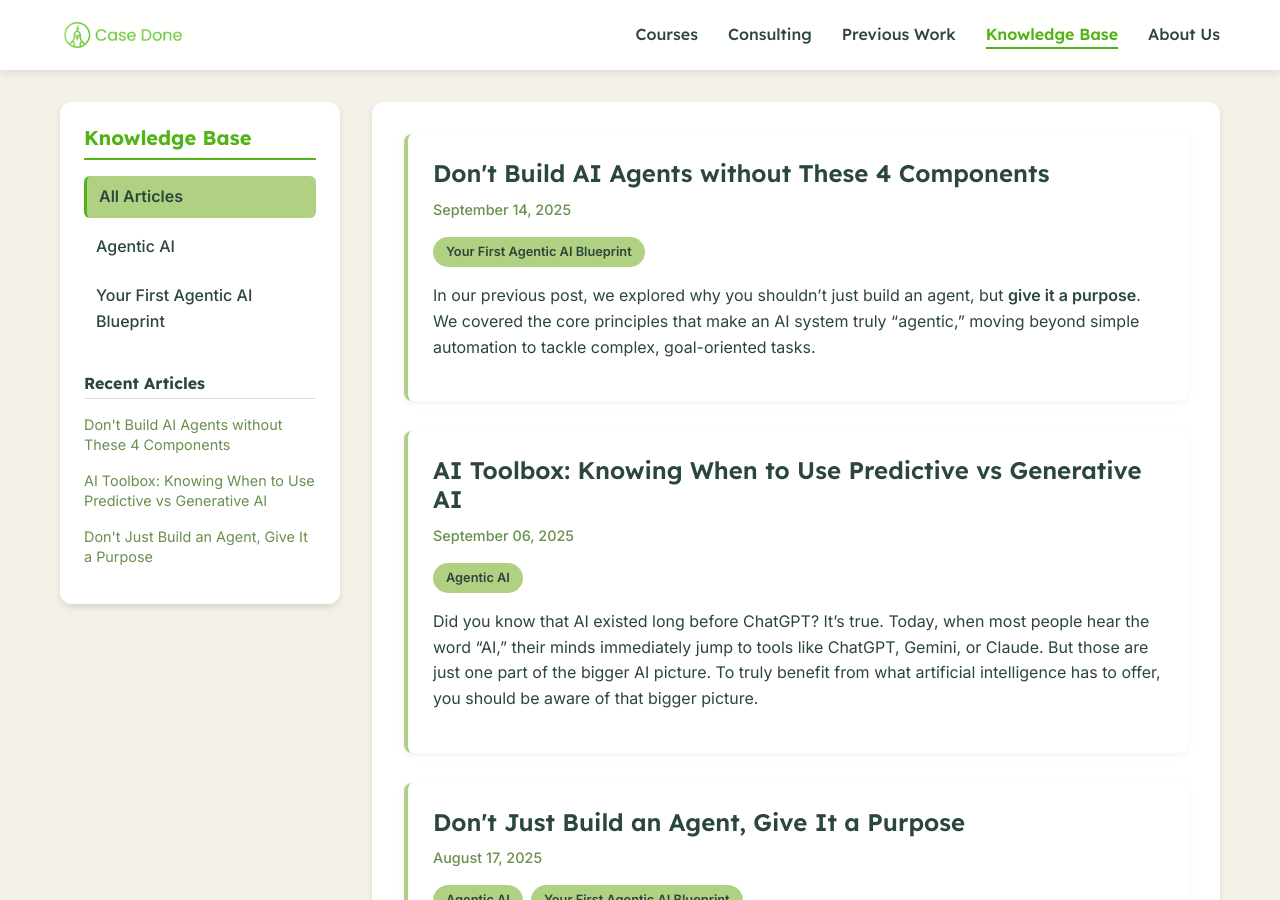
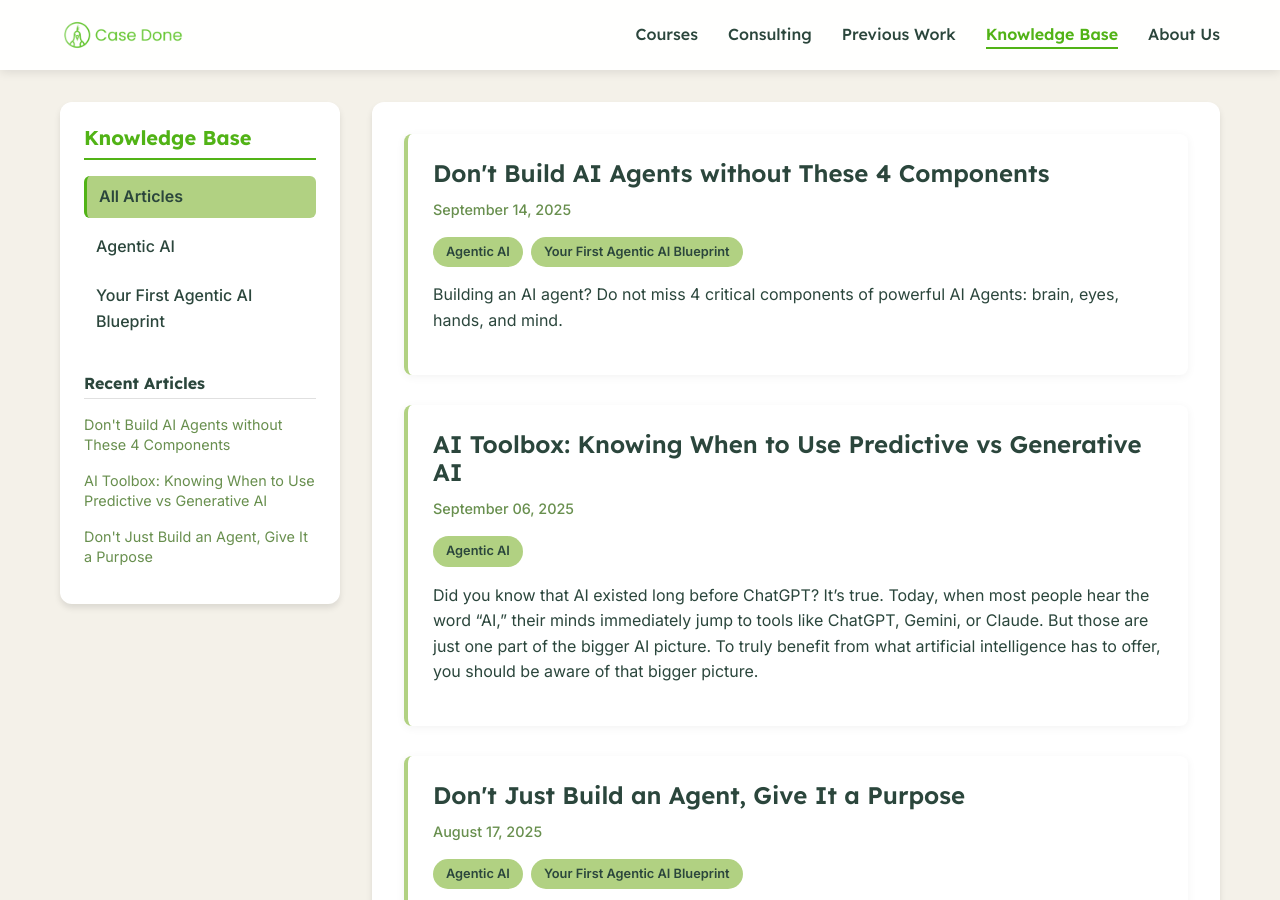
Before and after one commit to casedone/casedone, a Jekyll site: the page built from knowledge-base/index.md, in a window 1280 px wide and 900 px high. Built offline with Jekyll 4.4.1, drawn with Linux system fonts in a browser that asks for light colours; some of the changed text lies outside the part shown.

Commit message:
feat: add excerpt overrides and categories for AI agent blog posts

```diff
--- a/knowledge-base/_posts/2025-08-17-dont-just-build-an-agent-give-it-a-purpose.md
+++ b/knowledge-base/_posts/2025-08-17-dont-just-build-an-agent-give-it-a-purpose.md
@@ -5,6 +5,7 @@ date:   2025-08-17 21:51:18 +0700
 categories:
   - "Agentic AI"
   - "Your First Agentic AI Blueprint"
+excerpt_override: "Learn the critical first step in building AI agents: defining a clear mission. Discover when you actually need agentic AI vs. simple workflows, and see real-world examples of agents that excel at navigating uncertainty."
 ---
 
 The world of AI is buzzing with a new term: **agents**. If you're in the tech space, you've likely seen the flood of demos, open-source projects, and think pieces. The promise is incredible: AI that doesn't just respond, but acts. It's a significant leap, moving from passive tools to active partners.
--- a/knowledge-base/_posts/2025-09-15-dont-build-ai-agents-without-these.md
+++ b/knowledge-base/_posts/2025-09-15-dont-build-ai-agents-without-these.md
@@ -3,7 +3,9 @@ layout: post
 title:  "Don't Build AI Agents without These 4 Components"
 date:   2025-09-15 05:00:00 +0700
 categories:
+  - "Agentic AI"
   - "Your First Agentic AI Blueprint"
+excerpt_override: "Building an AI agent? Do not miss 4 critical components of powerful AI Agents: brain, eyes, hands, and mind."
 ---
 
 In our previous post, we explored why you shouldn't just build an agent, but [give it a purpose](https://www.casedone.ai/posts/2025-08-17-dont-just-build-an-agent-give-it-a-purpose/). We covered the core principles that make an AI system truly "agentic," moving beyond simple automation to tackle complex, goal-oriented tasks.
--- a/knowledge-base/index.md
+++ b/knowledge-base/index.md
@@ -21,7 +21,7 @@ title: Home
           {% endfor %}
         </div>
       {% endif %}
-      <p>{{ post.excerpt }}</p>
+      <p>{% if post.excerpt_override %}{{ post.excerpt_override }}{% else %}{{ post.excerpt }}{% endif %}</p>
     </li>
   {% endfor %}
 </ul>
```
